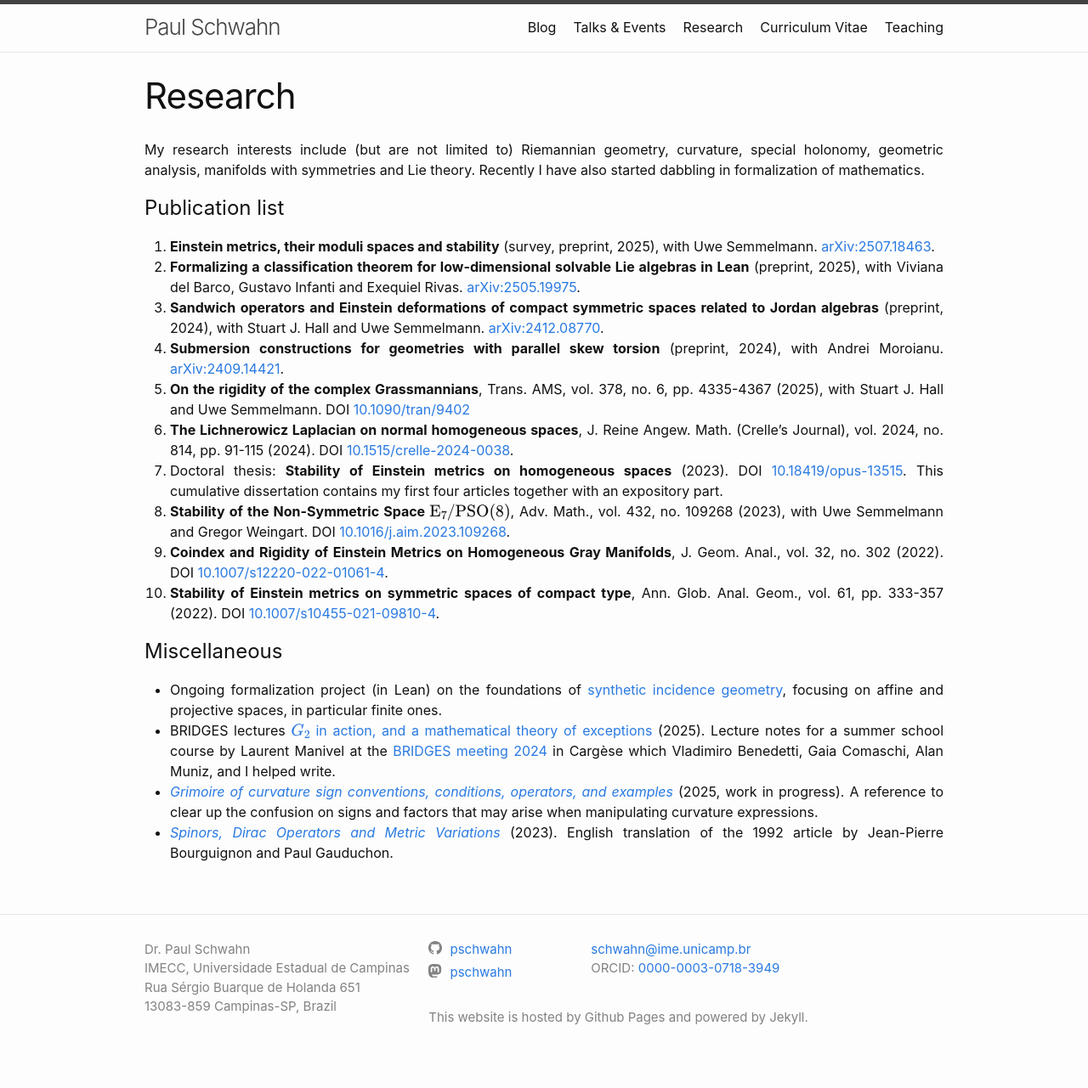
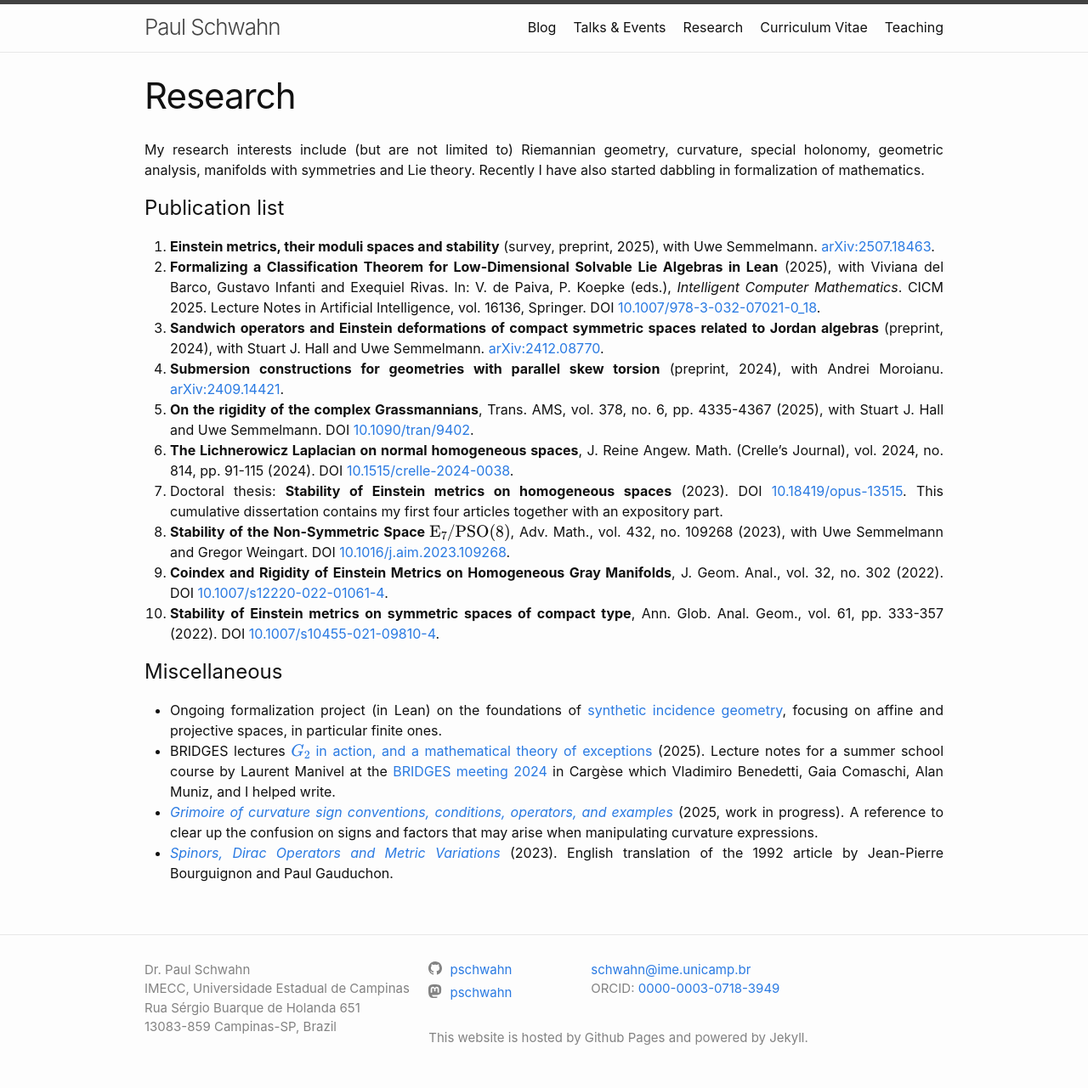
Before and after one commit to PSchwahn/PSchwahn.github.io, a Jekyll site: the page built from publications.markdown, in a window 1280 px wide. Shown: the whole page at 85% size. Built offline with Jekyll 4.4.1, drawn with Linux system fonts in a browser that asks for light colours; some web fonts are replaced; before the commit the page ends 1257 px from its top, so only the background shows below that.

Commit message:
add proceedings

```diff
--- a/events.markdown
+++ b/events.markdown
@@ -17,7 +17,7 @@ permalink: /events/
 * July 2021: [Mathematical Congress of the Americas](https://www.youtube.com/watch?v=yO92Wj7Nefs)
 * [Click here](https://www.f08.uni-stuttgart.de/mathematik/aktuelles/news/Interview-mit-Paul-Schwahn-B.Sc./) for an interview (in German) with baby-me from 2018.
 
-For unrecorded talks, check out my [CV]({{"/cv/" | relative_url}}).
+For a list of unrecorded talks, check out my [CV]({{"/cv/" | relative_url}}).
 
 # Resources
 
--- a/index.markdown
+++ b/index.markdown
@@ -26,4 +26,4 @@ Fig. 3: Me visiting MoMath (National Museum of Mathematics, New York) in June 20
 
 <br>
 
-<p style="color: #828282;">Latest update: October 2, 2025</p>
+<p style="color: #828282;">Latest update: October 7, 2025</p>
--- a/publications.markdown
+++ b/publications.markdown
@@ -8,10 +8,10 @@ My research interests include (but are not limited to) Riemannian geometry, curv
 # Publication list
 
 1. **Einstein metrics, their moduli spaces and stability** (survey, preprint, 2025), with Uwe Semmelmann. [arXiv:2507.18463](https://arxiv.org/abs/2507.18463).
-1. **Formalizing a classification theorem for low-dimensional solvable Lie algebras in Lean** (preprint, 2025), with Viviana del Barco, Gustavo Infanti and Exequiel Rivas. [arXiv:2505.19975](https://arxiv.org/abs/2505.19975).
+1. **Formalizing a Classification Theorem for Low-Dimensional Solvable Lie Algebras in Lean** (2025), with Viviana del Barco, Gustavo Infanti and Exequiel Rivas. In: V. de Paiva, P. Koepke (eds.), _Intelligent Computer Mathematics_. CICM 2025. Lecture Notes in Artificial Intelligence, vol. 16136, Springer. DOI [10.1007/978-3-032-07021-0_18](https://doi.org/10.1007/978-3-032-07021-0_18).
 1. **Sandwich operators and Einstein deformations of compact symmetric spaces related to Jordan algebras** (preprint, 2024), with Stuart J. Hall and Uwe Semmelmann. [arXiv:2412.08770](https://arxiv.org/abs/2412.08770).
 1. **Submersion constructions for geometries with parallel skew torsion** (preprint, 2024), with Andrei Moroianu. [arXiv:2409.14421](https://arxiv.org/abs/2409.14421).
-1. **On the rigidity of the complex Grassmannians**, Trans. AMS, vol. 378, no. 6, pp. 4335-4367 (2025), with Stuart J. Hall and Uwe Semmelmann. DOI [10.1090/tran/9402](https://doi.org/10.1090/tran/9402)
+1. **On the rigidity of the complex Grassmannians**, Trans. AMS, vol. 378, no. 6, pp. 4335-4367 (2025), with Stuart J. Hall and Uwe Semmelmann. DOI [10.1090/tran/9402](https://doi.org/10.1090/tran/9402).
 1. **The Lichnerowicz Laplacian on normal homogeneous spaces**, J. Reine Angew. Math. (Crelle's Journal), vol. 2024, no. 814, pp. 91-115 (2024). DOI [10.1515/crelle-2024-0038](https://doi.org/10.1515/crelle-2024-0038).
 1. Doctoral thesis: **Stability of Einstein metrics on homogeneous spaces** (2023). DOI [10.18419/opus-13515](http://dx.doi.org/10.18419/opus-13515). This cumulative dissertation contains my first four articles together with an expository part.
 1. **Stability of the Non-Symmetric Space $$\mathrm{E}_7/\mathrm{PSO}(8)$$**, Adv. Math., vol. 432, no. 109268 (2023), with Uwe Semmelmann and Gregor Weingart. DOI [10.1016/j.aim.2023.109268](https://doi.org/10.1016/j.aim.2023.109268).
```
